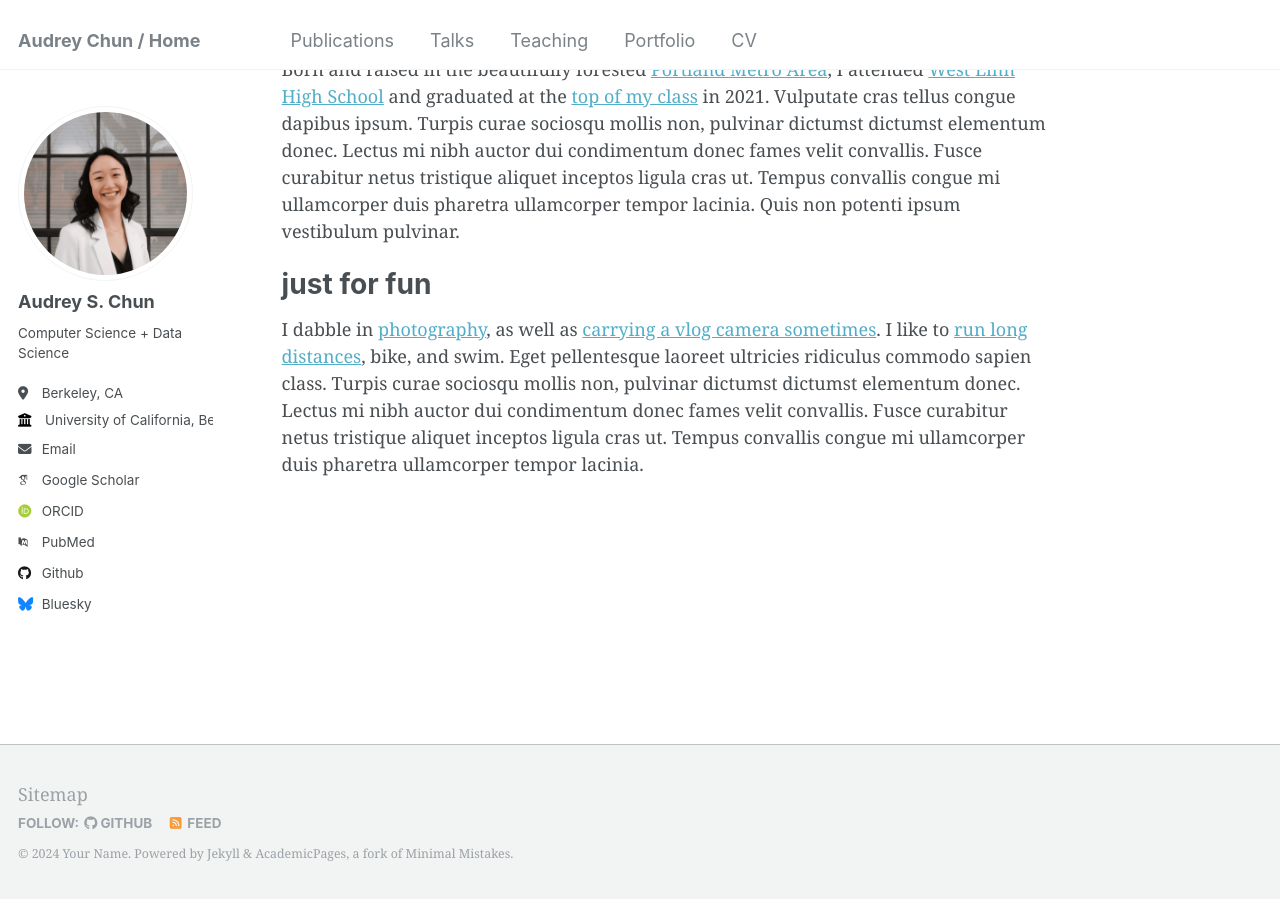
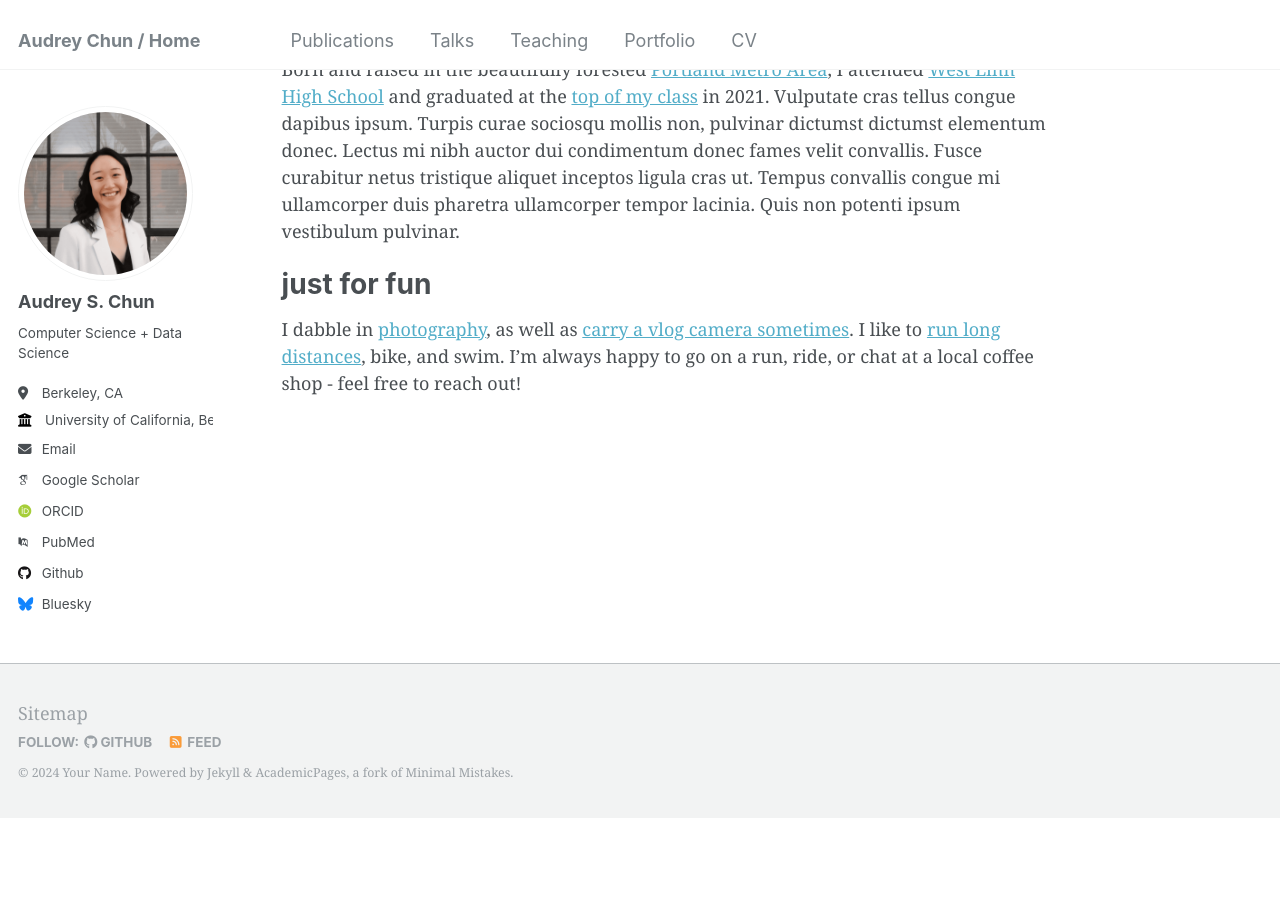
Before and after one commit to audreychun/audreychun.github.io, a Jekyll site: the page built from _pages/about.md, in a window 1280 px wide and 900 px high, scrolled down 586 px. Built offline with Jekyll 4.4.1, drawn with Linux system fonts in a browser that asks for light colours; some web fonts are replaced; after the commit the page ends 1405 px from its top, so only the background shows below that.

Commit message:
Update about.md

```diff
--- a/_pages/about.md
+++ b/_pages/about.md
@@ -19,4 +19,4 @@ Born and raised in the beautifully forested [Portland Metro Area](https://en.wik
 
 just for fun
 ======
-I dabble in [photography](https://capturedbydree.pixieset.com/), as well as [carrying a vlog camera sometimes](https://www.youtube.com/@One-Two-Dree/videos). I like to [run long distances](https://www.athlinks.com/athletes/543903770), bike, and swim. Eget pellentesque laoreet ultricies ridiculus commodo sapien class. Turpis curae sociosqu mollis non, pulvinar dictumst dictumst elementum donec. Lectus mi nibh auctor dui condimentum donec fames velit convallis. Fusce curabitur netus tristique aliquet inceptos ligula cras ut. Tempus convallis congue mi ullamcorper duis pharetra ullamcorper tempor lacinia.
+I dabble in [photography](https://capturedbydree.pixieset.com/), as well as [carry a vlog camera sometimes](https://www.youtube.com/@One-Two-Dree/videos). I like to [run long distances](https://www.athlinks.com/athletes/543903770), bike, and swim. I'm always happy to go on a run, ride, or chat at a local coffee shop - feel free to reach out!
```
